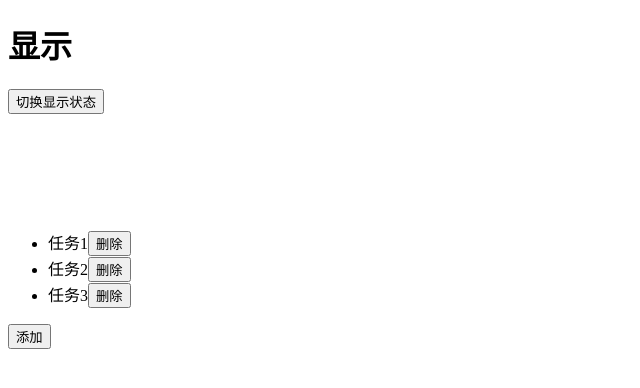
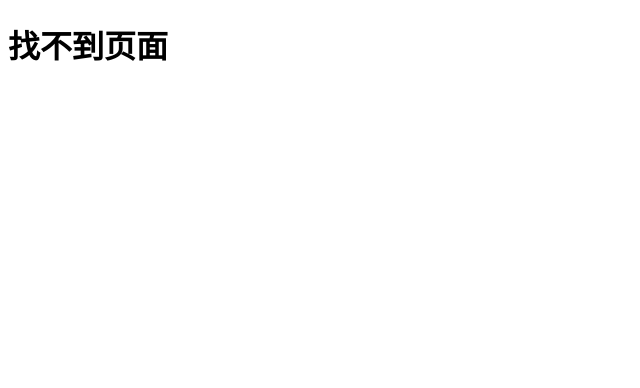
Before and after one commit to weiliuxian/react-learn, a React (Create React App) app in the folder learn-demo/: page / in a window 1280 px wide. Shown: the top 388 px of the page, without its empty margins (0-640 px from the left). Built offline with nearby package versions, Linux system fonts and the light colour scheme.

Commit message:
'router'

```diff
--- a/learn-demo/src/App.js
+++ b/learn-demo/src/App.js
@@ -1,63 +1,29 @@
-import React,{useState} from 'react'
-import {SwitchTransition, TransitionGroup} from 'react-transition-group'
-import FadeTransition from'./components/common/FadeTransition'
-import { v4 as uuidv4 } from 'uuid';
+import React from 'react'
+import {HashRouter,Route,Switch} from 'react-router-dom'
 
-class App extends React.Component {
-  state = {
-    show: true,
-    tasks: [
-      {
-        id: uuidv4(),
-        name: '任务1'
-      },
-      {
-        id: uuidv4(),
-        name: '任务2'
-      },
-      {
-        id: uuidv4(),
-        name: '任务3'
-      }
-    ]
-  }
-  render() {
-    return (
-      <div>
-        <SwitchTransition>
-          <FadeTransition appear key={this.state.show} timeout={500}>
-            <h1>{this.state.show? '显示': '隐藏'}</h1>
-          </FadeTransition>
-        </SwitchTransition>
-
-        <button onClick={()=> this.setState({
-          show: !this.state.show
-        })} style={{marginBottom: 100}}>切换显示状态</button>
-
-
-        <TransitionGroup component="ul">
-          {this.state.tasks.map(it =>  (
-          <FadeTransition appear key={it.id} timeout={300}>
-              <li>
-                {it.name}
-                <button onClick={()=>{
-                  this.setState({
-                    tasks: this.state.tasks.filter(item => item.id !== it.id)
-                  })
-                }}>删除</button>
-              </li>
-          </FadeTransition>
-          ) )}
-        </TransitionGroup>
-        <button onClick={()=>{
-                var name = window.prompt('请输入任务名称')
-                this.setState({
-                  tasks: [...this.state.tasks, {id: uuidv4(), name}]
-                })
-              }}>添加</button>
-      </div>
-    )
-  }
+// /a
+function A(){
+  return <h1>组件A</h1>
+}
+// /a/b
+function B(){
+  return <h1>组件B</h1>
+}
+// 任意路径
+function C(){
+  return <h1>找不到页面</h1>
 }
 
-export default App
+export default function App(){
+  return (
+    <HashRouter>
+      <Switch>
+      <Route path="/a/b"  component={B} />
+        <Route sensitive={true}  path="/a" component={A}><h2>dfsdfkkkkk</h2></Route>
+
+        <Route component={C} />
+      </Switch>
+
+    </HashRouter>
+  )
+}
```
Also changed, not shown: learn-demo/src/App copy 2.js (added, +63 -0 lines), 1 other file (tests, documents, lock files or other folders).
